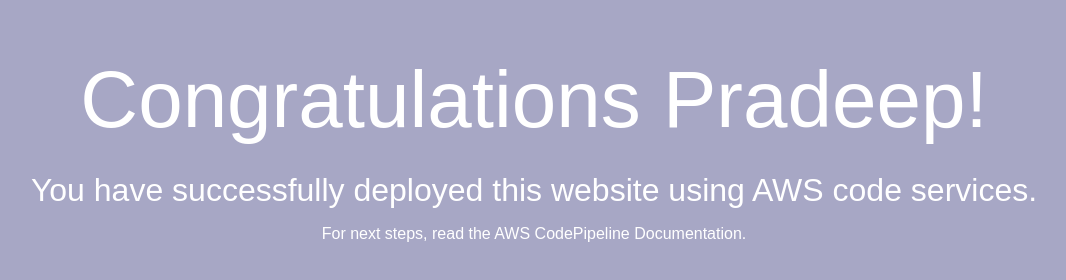
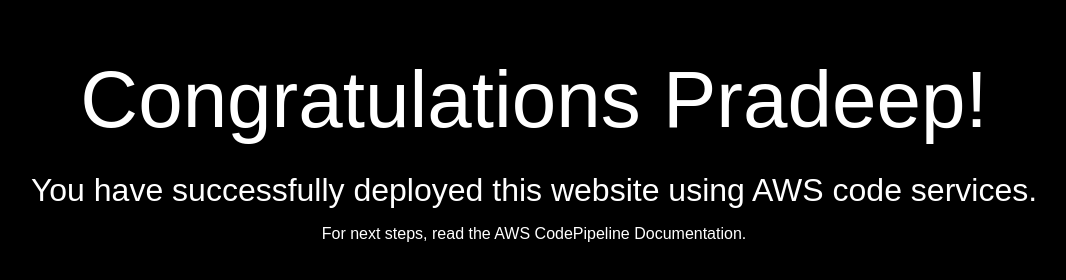
Before and after one commit to pradeep-github/trail-run, a plain HTML site: page index.html in a window 1280 px wide. Shown: the whole page, without its empty margins (106-1172 px from the left). Drawn offline with Linux system fonts and the light colour scheme.

Commit message:
Update index.html

```diff
--- a/index.html
+++ b/index.html
@@ -6,7 +6,7 @@
   <style>
     body {
       color: #ffffff;
-      background-color: #00005758;
+      background-color: #000000ff;
       font-family: Arial, sans-serif;
       font-size: 16px;
     }
```
